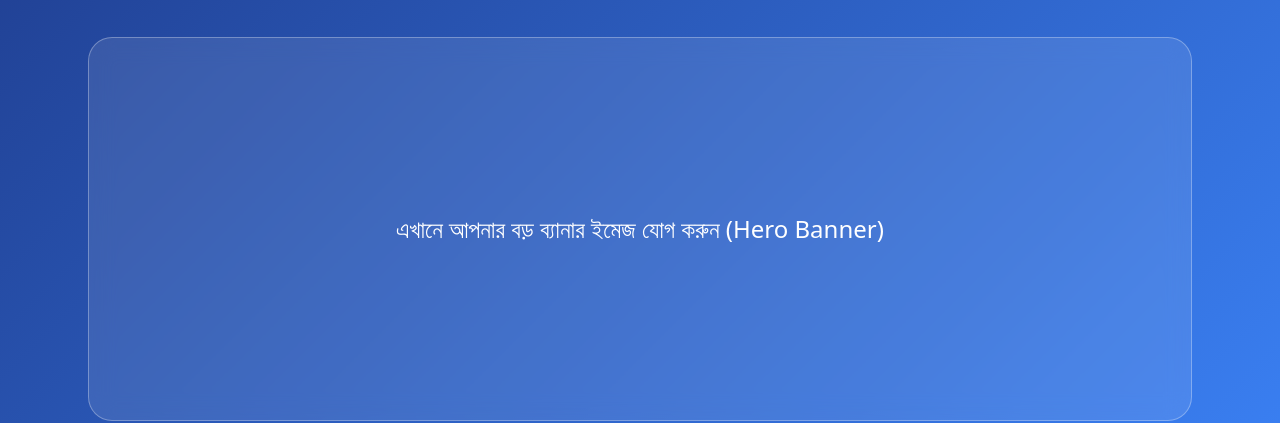
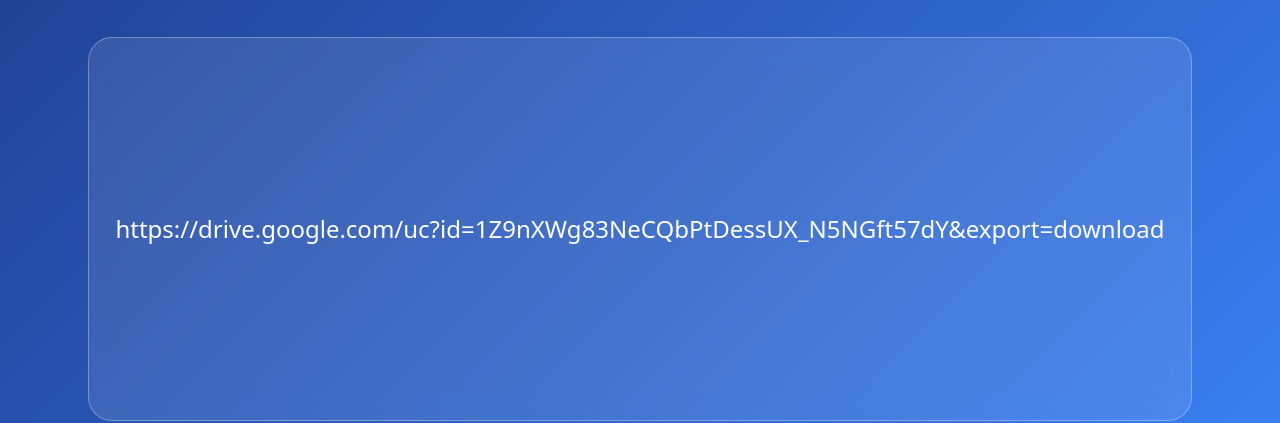
Before and after one commit to rifad34/OG-Outfit-Store, a plain HTML site: page index.html in a window 1280 px wide. Shown: the part 391-814 px from the top of the page. Drawn offline with nearby package versions, Linux system fonts and the light colour scheme.

Commit message:
Update index.html

```diff
--- a/index.html
+++ b/index.html
@@ -58,7 +58,7 @@
 
       <!-- ===== ব্যানার ইমেজ এখানে যোগ করুন ===== -->
       <div class="bg-white/10 backdrop-blur-md h-96 rounded-3xl flex items-center justify-center border border-white/30 text-2xl">
-        এখানে আপনার বড় ব্যানার ইমেজ যোগ করুন (Hero Banner)
+        https://drive.google.com/uc?id=1Z9nXWg83NeCQbPtDessUX_N5NGft57dY&export=download
       </div>
     </div>
   </section>
```
